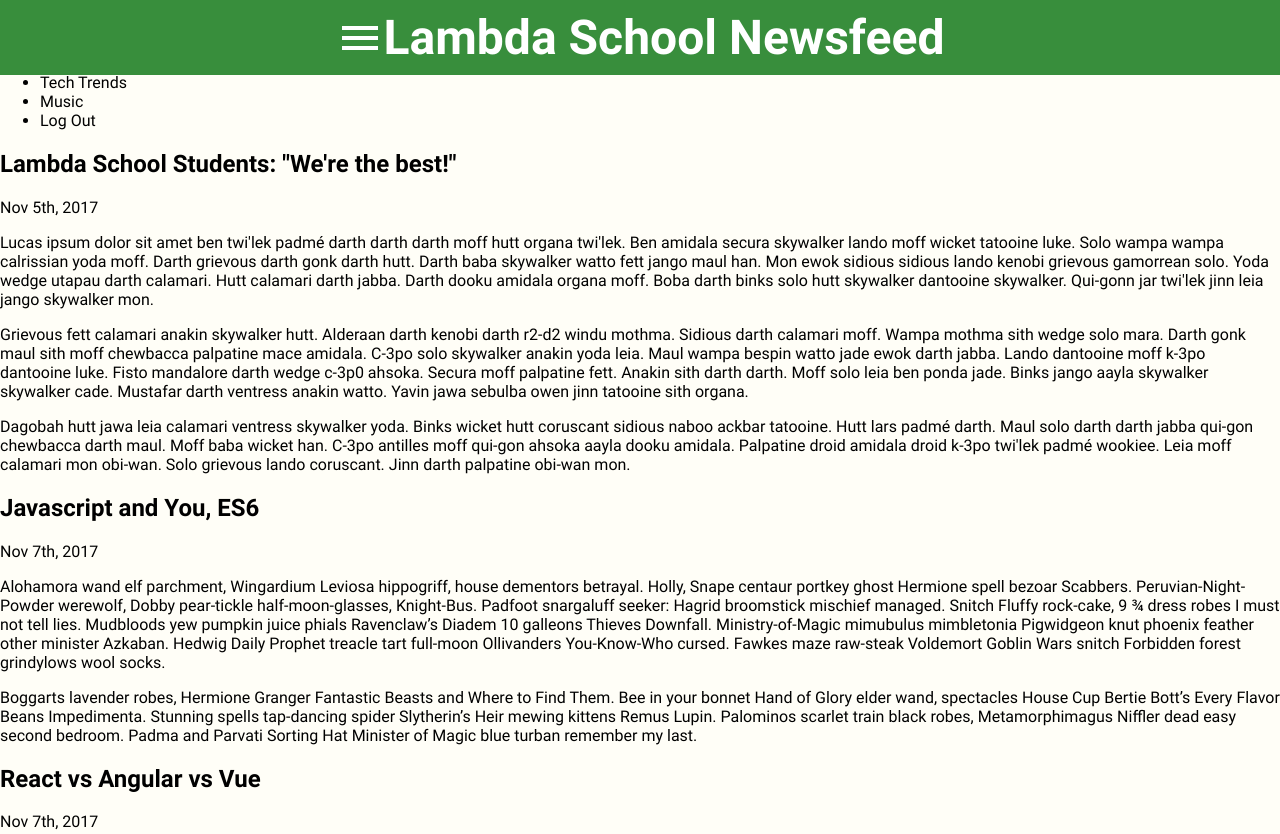
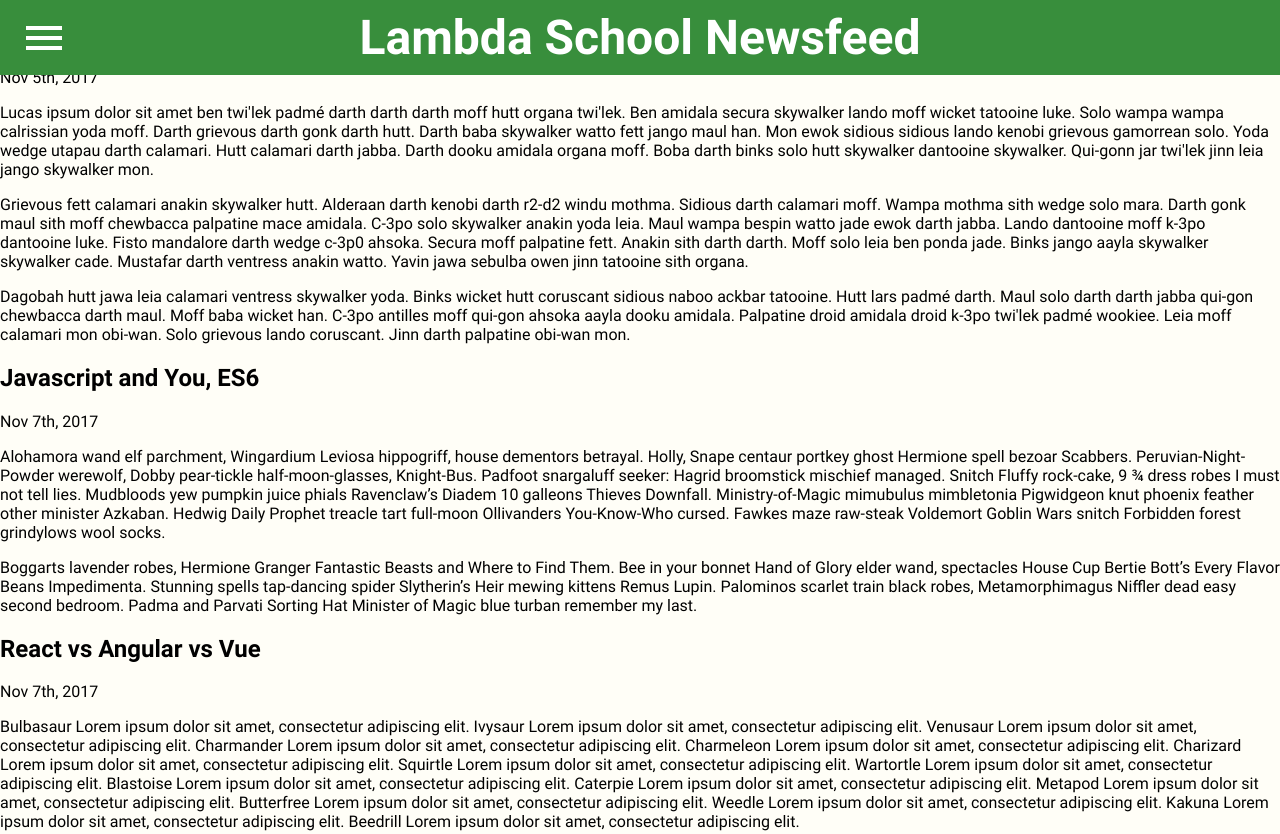
Before and after one commit to patpalmerston/S1W4-Tutorials, a plain HTML site: page S1W4D3/index.html in a window 1280 px wide. Shown: the top 834 px of the page. Drawn offline with Linux system fonts and the light colour scheme.

Commit message:
menu toggle up

```diff
--- a/S1W4D3/LESS/index.less
+++ b/S1W4D3/LESS/index.less
@@ -4,6 +4,7 @@
 /* Below this line is where you will start your work */
 /* It is important to note, you will not be writing any CSS in this file*/
 @import '../Header/Header.less';
+@import '../Menu/Menu.less';
 
 html, body {
   margin: 0;
--- a/S1W4D3/Menu/Menu.js
+++ b/S1W4D3/Menu/Menu.js
@@ -1,10 +1,13 @@
 
 const toggleMenu = () => {
-  // Toggle the "menu--open" class on your menu refence.
+  menu.classList.toggle('menu--open')
 }
 
 // Start Here: Create a reference to the ".menu" class
-const menu;
+const menu = document.querySelector('.menu');
+console.log('menu', menu)
 // create a reference to the ".menu-button" class
-const menuButton;
+const menuButton = document.querySelector('.menu-button');
+console.log('menuButton', menuButton)
 // Using your menuButton reference, add a click handler that calls toggleMenu
+menuButton.addEventListener('click', toggleMenu)
```
Also changed, not shown: S1W4D3/CSS/index.css.
